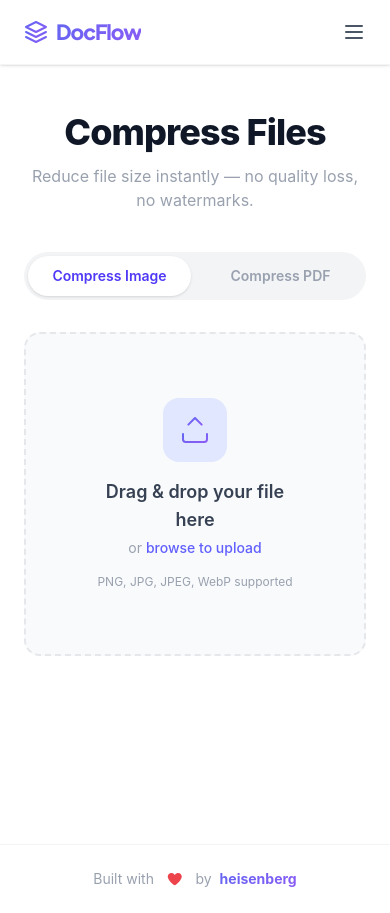
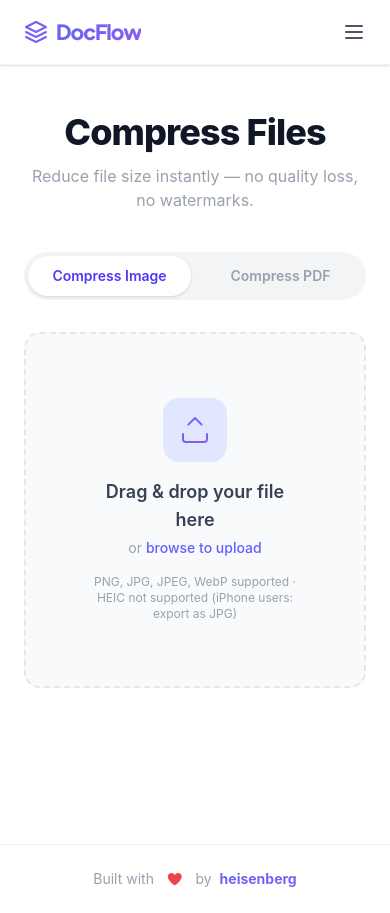
Before and after one commit to heisenbergg24/docflow-frontend, a React (Vite) app: page /compress in a window 390 px wide. Built offline with nearby package versions, Linux system fonts and the light colour scheme.

Commit message:
fix: show server error message to user + HEIC warning for iPhone users
- Read error text from server response and display it (e.g. HEIC not supported)
- Added HEIC warning in upload zone: 'iPhone users: export as JPG'

```diff
--- a/src/pages/Compress.jsx
+++ b/src/pages/Compress.jsx
@@ -51,7 +51,9 @@ function UploadZone({ tab, onFileSelect }) {
           </p>
         </div>
         <p className="text-xs text-gray-400 dark:text-gray-500">
-          {tab === 'Compress Image' ? 'PNG, JPG, JPEG, WebP supported' : 'PDF files only'}
+          {tab === 'Compress Image'
+            ? 'PNG, JPG, JPEG, WebP supported · HEIC not supported (iPhone users: export as JPG)'
+            : 'PDF files only'}
         </p>
       </div>
     </div>
@@ -236,7 +238,10 @@ export default function Compress() {
             body: formData
           })
 
-          if (!res.ok) throw new Error('Compression failed on server')
+          if (!res.ok) {
+            const errorText = await res.text()
+            throw new Error(errorText || 'Compression failed on server')
+          }
 
           const blob = await res.blob()
           compressedBlobs.push({ name: file.name, blob })
```
